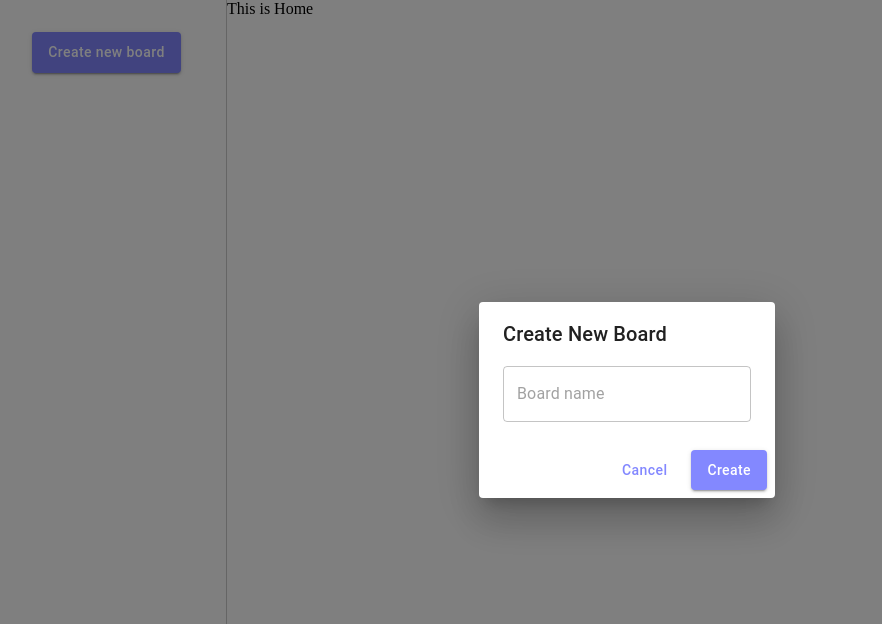
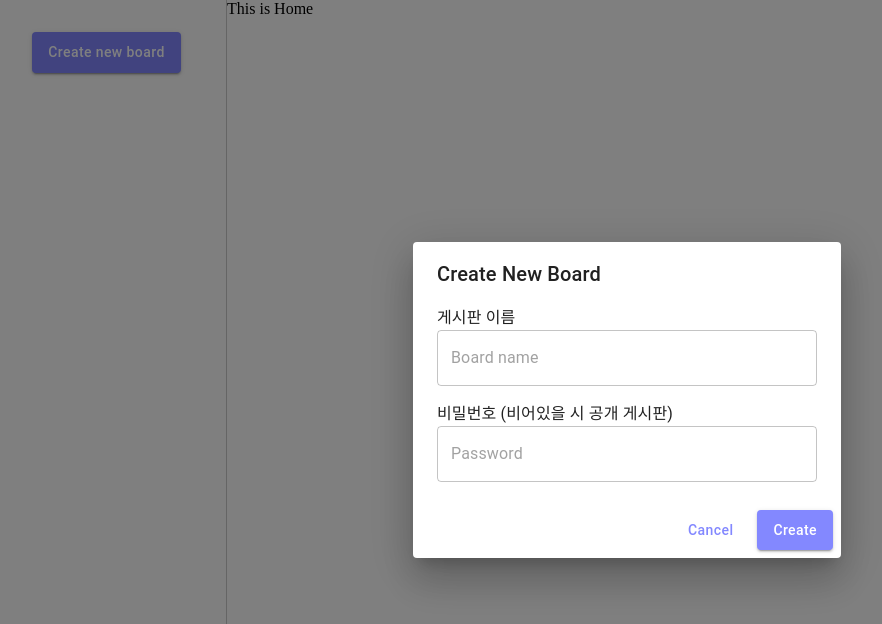
Before and after one commit to JeongHoiun/hoi-driver, a Next.js app: page / in a window 1280 px wide. Both pictures are taken after a click on the button "Create new board". Shown: the top 624 px of the page, without its empty margins (13-895 px from the left). Built offline with nearby package versions, Linux system fonts and the light colour scheme.

Commit message:
보드 생성 다이얼로그 비밀번호 필드 추가

```diff
--- a/components/Sidebar/CreateNewBoardDialog.tsx
+++ b/components/Sidebar/CreateNewBoardDialog.tsx
@@ -5,8 +5,10 @@ import {
     DialogContent,
     DialogProps,
     DialogTitle,
-    TextField
+    TextField,
+    Typography
 } from '@mui/material';
+import * as S from './styles';
 
 export default function CreateNewBoardDialog(props: DialogProps) {
     const { open, onClose } = props;
@@ -19,7 +21,15 @@ export default function CreateNewBoardDialog(props: DialogProps) {
         <Dialog open={open} onClose={onClose}>
             <DialogTitle>Create New Board</DialogTitle>
             <DialogContent>
-                <TextField placeholder="Board name" />
+                <S.CreateNewBoardContentDiv>
+                    <Typography>게시판 이름</Typography>
+                    <TextField placeholder="Board name" />
+                </S.CreateNewBoardContentDiv>
+
+                <S.CreateNewBoardContentDiv>
+                    <Typography>비밀번호 (비어있을 시 공개 게시판)</Typography>
+                    <TextField placeholder="Password" />
+                </S.CreateNewBoardContentDiv>
             </DialogContent>
             <DialogActions>
                 <Button onClick={handleClose}>Cancel</Button>
--- a/components/Sidebar/styles.ts
+++ b/components/Sidebar/styles.ts
@@ -10,3 +10,13 @@ export const SidebarRootDiv = styled('div')({
     gap: 16,
     borderRight: '1px solid #ccc'
 });
+
+export const CreateNewBoardContentDiv = styled('div')({
+    display: 'flex',
+    flexDirection: 'column',
+    width: '380px',
+    marginTop: '16px',
+    '&:first-of-type': {
+        marginTop: 0
+    }
+});
```
